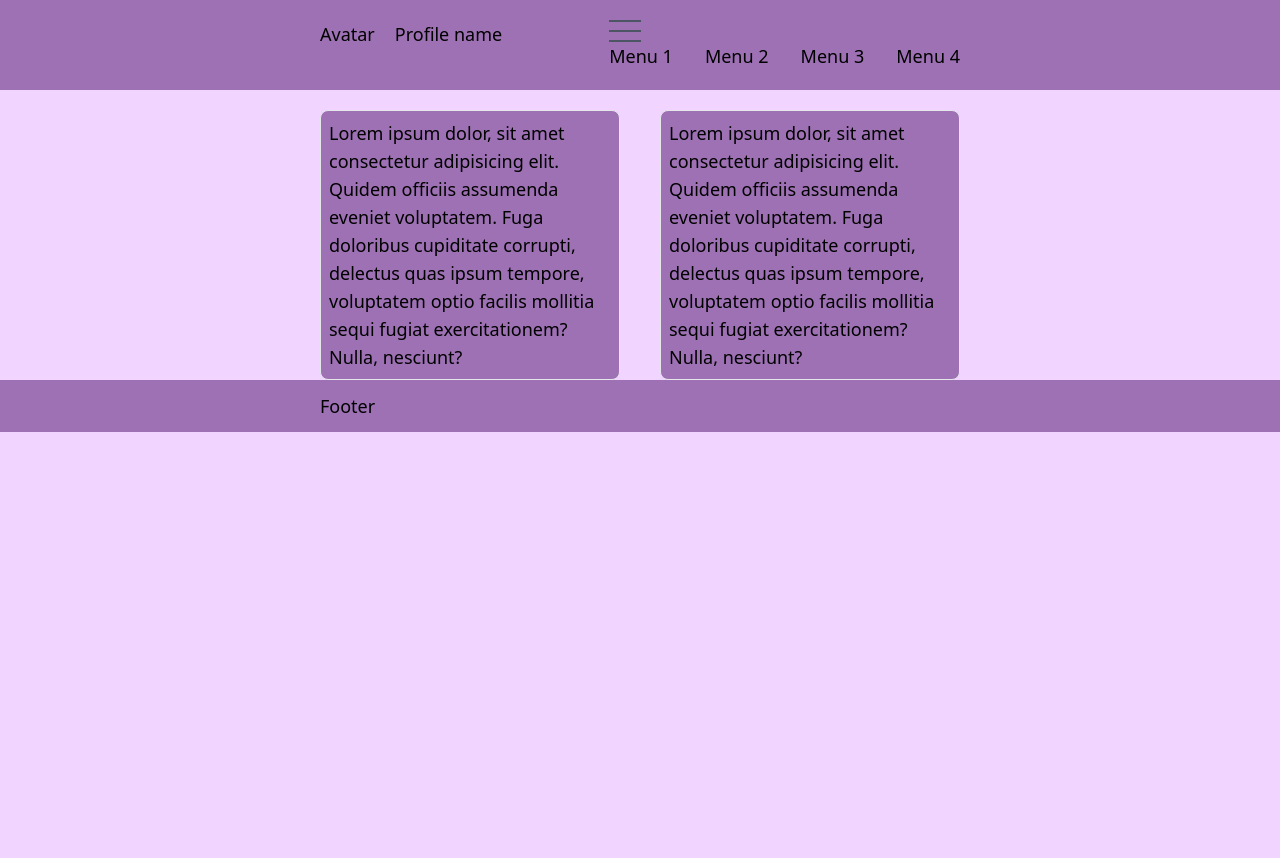
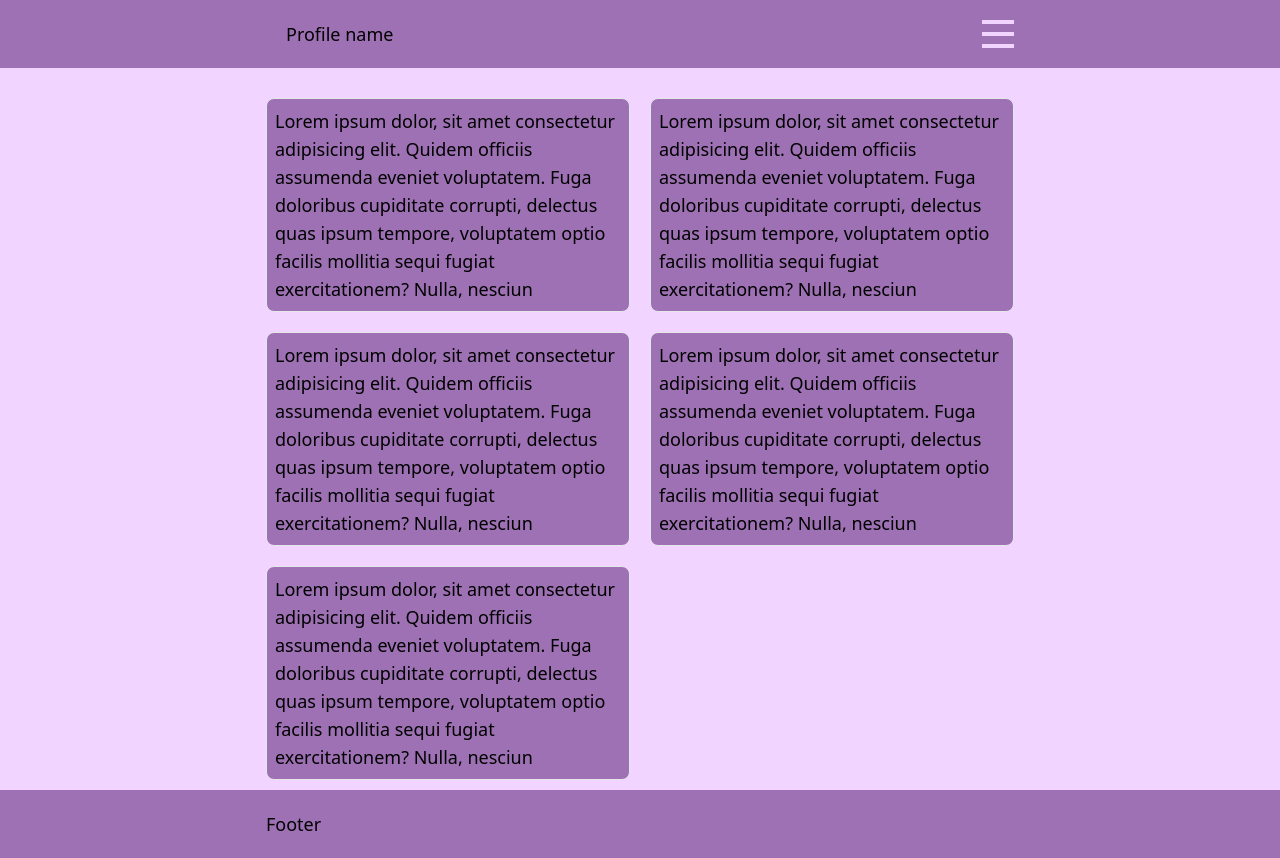
Before and after one commit to Ziviy/nextjs-ecommerce, a Next.js app: page / in a window 1280 px wide. Before the commit the page ends 800 px from the top, so only its background shows below. Built offline with nearby package versions, Linux system fonts and the light colour scheme.

Commit message:
Added some rensponsiveness

```diff
--- a/app/components/Footer.tsx
+++ b/app/components/Footer.tsx
@@ -2,12 +2,12 @@ import React from 'react'
 
 const Footer = () => {
   return (
-    <footer className=''>
-      <div className="FOOTER py-3 bg-mainColor">
-        <div className="">
-          Footer
-        </div>
+    <footer className='FOOTER bg-mainColor mt-auto '>
+
+      <div className="CONTAINER lg:py-5 md:py-2'">
+        Footer
       </div>
+
     </footer>
 
   )
--- a/app/components/Navbar.tsx
+++ b/app/components/Navbar.tsx
@@ -6,37 +6,43 @@ import { useState } from 'react';
 
 
 const Navbar = () => {
+
+    function changeNav() {
+        isNavOpen ? setIsNavOpen(false) : setIsNavOpen(true);
+    }
+
     const [isNavOpen, setIsNavOpen] = useState<boolean>(false);
     return (
-        <nav className='NAVBAR bg-mainColor mb-5'>
-            <div className='flex space-x-5 justify-between py-5'>
+        <nav className='NAVBAR bg-mainColor lg:mb-5 md:mb-3'>
+            <div className='CONTAINER flex space-x-5 justify-between lg:py-5 md:py-2'>
                 <div className='left-side flex flex-row gap-5'>
-                    <div>Avatar</div>
+                    <div>
+                        <button className="material-icons-outlined">
+                        <i className="account_cirlce"></i>
+                        </button>
+                    </div>
                     <div>Profile name</div>
                 </div>
-                <div className='BURGER' onClick={changeNav}>
-                    <div className="HAMBURGER-ICON space-y-2 hover:scale-110">
-                        <div className="w-8 h-0.5 bg-gray-600"></div>
-                        <div className="w-8 h-0.5 bg-gray-600"></div>
-                        <div className="w-8 h-0.5 bg-gray-600"></div>
-                    </div>
-                    <div className="hidden space-x-8 lg:flex">
+                <div className='flex flex-row'>
+                    {isNavOpen && <div className="hidden space-x-8 lg:flex mr-5">
                         <a href="#">Menu 1</a>
                         <a href="#">Menu 2</a>
                         <a href="#">Menu 3</a>
                         <a href="#">Menu 4</a>
+                    </div>}
+                    <div className='BURGER space-y-2 hover:scale-110 my-auto' onClick={changeNav}>
+                        <div className="w-8 h-1 bg-backgroundColor"></div>
+                        <div className="w-8 h-1 bg-backgroundColor"></div>
+                        <div className="w-8 h-1 bg-backgroundColor"></div>
                     </div>
                 </div>
+
             </div>
-
         </nav>
 
     )
 
-    function changeNav() {
-        isNavOpen ? setIsNavOpen(false) : setIsNavOpen(true);
-        console.log("Hello world");
-    }
+
 }
 
 
--- a/app/globals.css
+++ b/app/globals.css
@@ -27,17 +27,25 @@ body {
     rgb(var(--background-start-rgb));
 } */
 
-.MAIN {
-  margin-left: 25%;
-  margin-right: 25%;
+* {
+  margin: 0;
+  padding: 0;
 }
 
-.NAVBAR {
-  padding-left: 25%;
-  padding-right: 25%;
+@media (min-width: 768px) {
+  .CONTAINER {
+    margin-left: 15%;
+    margin-right: 15%;
+  }
 }
 
-.FOOTER {
-  padding-left: 25%;
-  padding-right: 25%;
+@media (min-width: 1024px) {
+  .CONTAINER {
+    margin-left: 20%;
+    margin-right: 20%;
+  }
 }
+
+.CONTAINER {
+  padding: 10px;
+}
--- a/app/layout.tsx
+++ b/app/layout.tsx
@@ -8,12 +8,21 @@ export default function RootLayout({
   children: React.ReactNode
 }) {
   return (
-    <body className='flex flex-col h-screen bg-backgroundColor text-lg mt-0'>
+    <html>
+      <head>
+        <link
+          href="https://fonts.googleapis.com/icon?family=Material+Icons"
+          rel="stylesheet" />
+          <script defer src="https://unpkg.com/@material-tailwind/html@latest/scripts/ripple.js"></script>
+      </head>
+
+      <body className='h-screen bg-backgroundColor text-lg flex flex-col min-h-screen'>
         <Navbar />
         <div>
           {children}
         </div>
         <Footer />
       </body>
+    </html>
   )
 }
--- a/app/page.tsx
+++ b/app/page.tsx
@@ -1,18 +1,19 @@
-import { useRouter} from 'next/router'
+import { useRouter } from 'next/router'
 import Layout from './layout'
 
 
 export default function Home() {
+  const post = "Lorem ipsum dolor, sit amet consectetur adipisicing elit. Quidem officiis assumenda eveniet voluptatem. Fuga doloribus cupiditate corrupti, delectus quas ipsum tempore, voluptatem optio facilis mollitia sequi fugiat exercitationem? Nulla, nesciun";
+  const posts: Array<any> = [];
+
+  for (let i = 0; i < 5; i++)
+    posts.push(<div className='posts rounded-[8px] bg-mainColor border p-2'>{post}</div>)
+
   return (
-    <div className='MAIN'>
-    <div className='flex justify-center gap-10 w-full'>
-    <div className='posts w-100 rounded-[8px] bg-mainColor border p-2 w-2/4'>
-        Lorem ipsum dolor, sit amet consectetur adipisicing elit. Quidem officiis assumenda eveniet voluptatem. Fuga doloribus cupiditate corrupti, delectus quas ipsum tempore, voluptatem optio facilis mollitia sequi fugiat exercitationem? Nulla, nesciunt?
+    <div className='CONTAINER'>
+      <div className='grid justify-between md:grid-cols-2 lg:gap-5 md:gap-3'>
+        {posts}
       </div>
-      <div className='posts w-100 rounded-[8px] bg-mainColor border p-2 w-2/4'>
-        Lorem ipsum dolor, sit amet consectetur adipisicing elit. Quidem officiis assumenda eveniet voluptatem. Fuga doloribus cupiditate corrupti, delectus quas ipsum tempore, voluptatem optio facilis mollitia sequi fugiat exercitationem? Nulla, nesciunt?
-      </div>
-    </div>
 
     </div>
   )
--- a/package.json
+++ b/package.json
@@ -9,6 +9,7 @@
     "lint": "next lint"
   },
   "dependencies": {
+    "@material-tailwind/html": "^2.0.0",
     "@types/node": "20.3.1",
     "@types/react": "18.2.12",
     "@types/react-dom": "18.2.5",
```
Also changed, not shown: 1 other file (tests, documents, lock files or other folders). Lines whose indentation alone changed are shown as unchanged.
